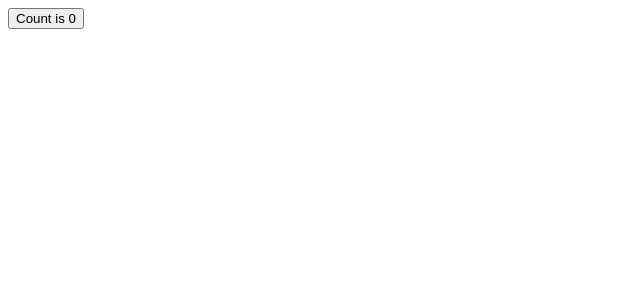
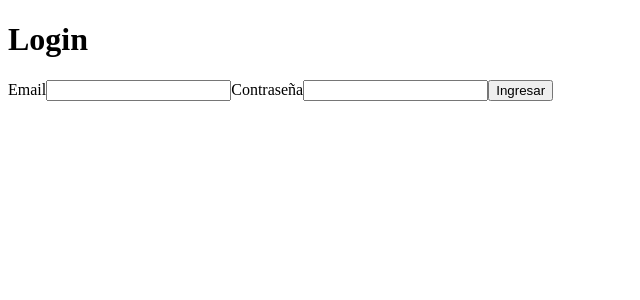
Before and after one commit to Lamemble/Proyecto-INFOSOC-Easy-Chart, a React (Vite) app: page /login in a window 1280 px wide. Shown: the top 300 px of the page, without its empty margins (0-640 px from the left). Built offline with nearby package versions, Linux system fonts and the light colour scheme; no server answers.

Commit message:
feat: agregar login a app

```diff
--- a/src/App.jsx
+++ b/src/App.jsx
@@ -1,12 +1,25 @@
-import { useState } from "react";
+import { BrowserRouter, Navigate, Route, Routes } from "react-router-dom";
+import { AuthProvider } from "./auth/AuthProvider.jsx";
+import { AppShell } from "./layouts/AppShell.jsx";
+import { HomePage } from "./pages/HomePage.jsx";
+import { LoginPage } from "./pages/LoginPage.jsx";
+import { ProtectedRoute } from "./routes/ProtectedRoute.jsx";
 
 function App() {
-  const [count, setCount] = useState(0);
-
   return (
-    <button className="counter" onClick={() => setCount((count) => count + 1)}>
-      Count is {count}
-    </button>
+    <BrowserRouter>
+      <AuthProvider>
+        <Routes>
+          <Route path="/login" element={<LoginPage />} />
+          <Route element={<ProtectedRoute />}>
+            <Route path="/" element={<AppShell />}>
+              <Route index element={<HomePage />} />
+            </Route>
+          </Route>
+          <Route path="*" element={<Navigate to="/" replace />} />
+        </Routes>
+      </AuthProvider>
+    </BrowserRouter>
   );
 }
 
--- /dev/null
+++ b/src/layouts/AppShell.jsx
@@ -0,0 +1,27 @@
+import { Outlet, useNavigate } from "react-router-dom";
+import { useAuth } from "../auth/auth-context.js";
+
+export function AppShell() {
+  const { signOut } = useAuth();
+  const navigate = useNavigate();
+
+  async function handleLogout() {
+    await signOut();
+    navigate("/login", { replace: true });
+  }
+
+  return (
+    <div>
+      <header>
+        <h1>Easy Chart</h1>
+        <button onClick={handleLogout} type="button">
+          Cerrar sesión
+        </button>
+      </header>
+
+      <div>
+        <Outlet />
+      </div>
+    </div>
+  );
+}
--- /dev/null
+++ b/src/pages/HomePage.jsx
@@ -0,0 +1,3 @@
+export function HomePage() {
+  return <div>vista principal</div>;
+}
--- /dev/null
+++ b/src/pages/LoginPage.jsx
@@ -0,0 +1,54 @@
+import { useState } from "react";
+import { Navigate } from "react-router-dom";
+import { useAuth } from "../auth/auth-context.js";
+
+export function LoginPage() {
+  const { session, signInWithPassword } = useAuth();
+  const [error, setError] = useState("");
+  const [submitting, setSubmitting] = useState(false);
+
+  if (session) {
+    return <Navigate to="/" replace />;
+  }
+
+  async function handleSubmit(event) {
+    event.preventDefault();
+    setSubmitting(true);
+    setError("");
+
+    const formData = new FormData(event.currentTarget);
+    const email = String(formData.get("email") ?? "").trim();
+    const password = String(formData.get("password") ?? "");
+
+    if (!email || !password) {
+      setError("Falta email o contraseña.");
+      setSubmitting(false);
+      return;
+    }
+
+    const { error: signInError } = await signInWithPassword(email, password);
+
+    if (signInError) {
+      setError("Error al iniciar sesión: " + signInError.message);
+      setSubmitting(false);
+      return;
+    }
+  }
+
+  return (
+    <form onSubmit={handleSubmit}>
+      <h1>Login</h1>
+      <label htmlFor="email">Email</label>
+      <input id="email" name="email" type="email" required />
+
+      <label htmlFor="password">Contraseña</label>
+      <input id="password" name="password" type="password" required />
+
+      {error ? <p>{error}</p> : null}
+
+      <button type="submit" disabled={submitting}>
+        {submitting ? "Ingresando..." : "Ingresar"}
+      </button>
+    </form>
+  );
+}
--- /dev/null
+++ b/src/routes/ProtectedRoute.jsx
@@ -0,0 +1,16 @@
+import { Navigate, Outlet } from "react-router-dom";
+import { useAuth } from "../auth/auth-context.js";
+
+export function ProtectedRoute() {
+  const { loading, session } = useAuth();
+
+  if (loading) {
+    return <p>cargando...</p>;
+  }
+
+  if (!session) {
+    return <Navigate to="/login" replace />;
+  }
+
+  return <Outlet />;
+}
```
